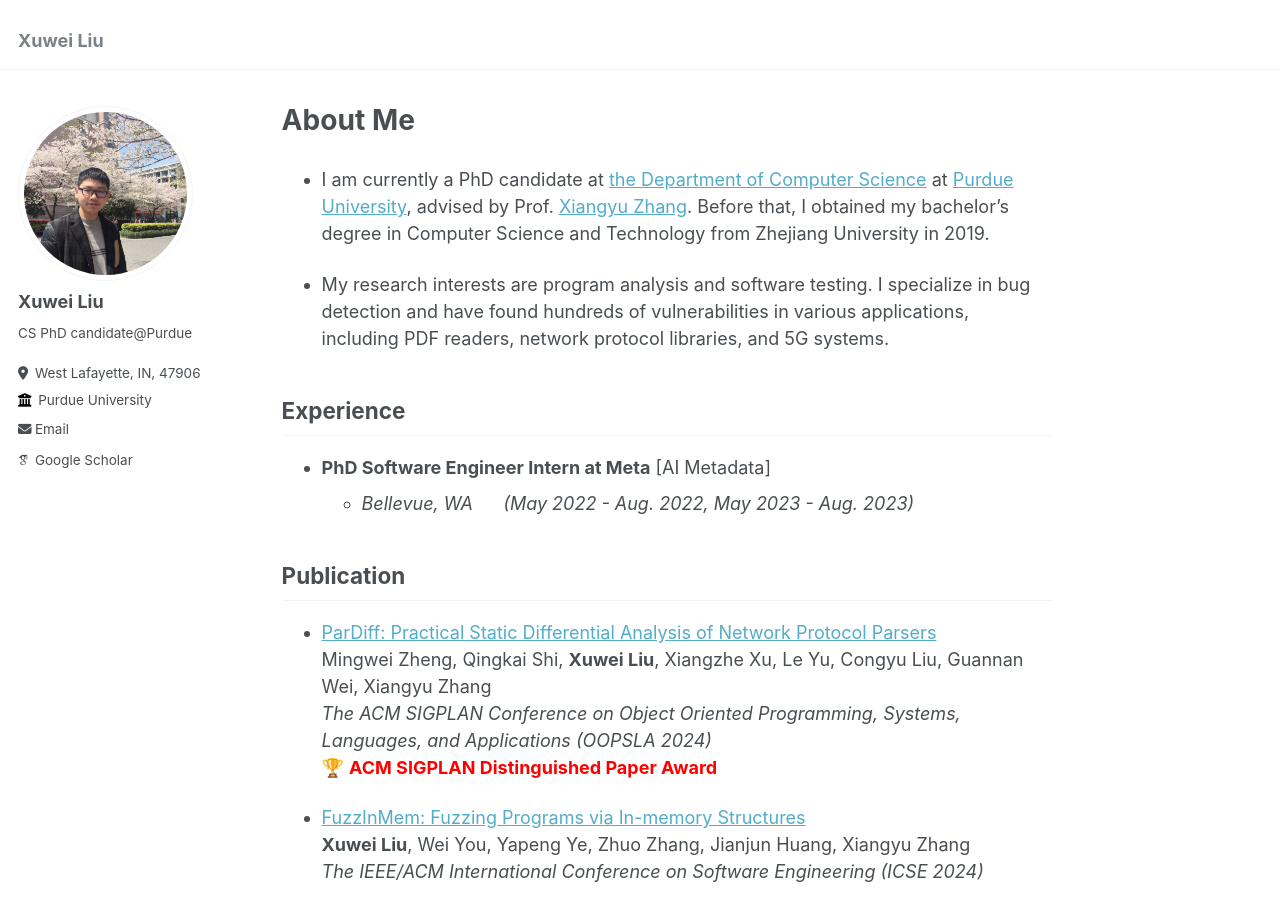
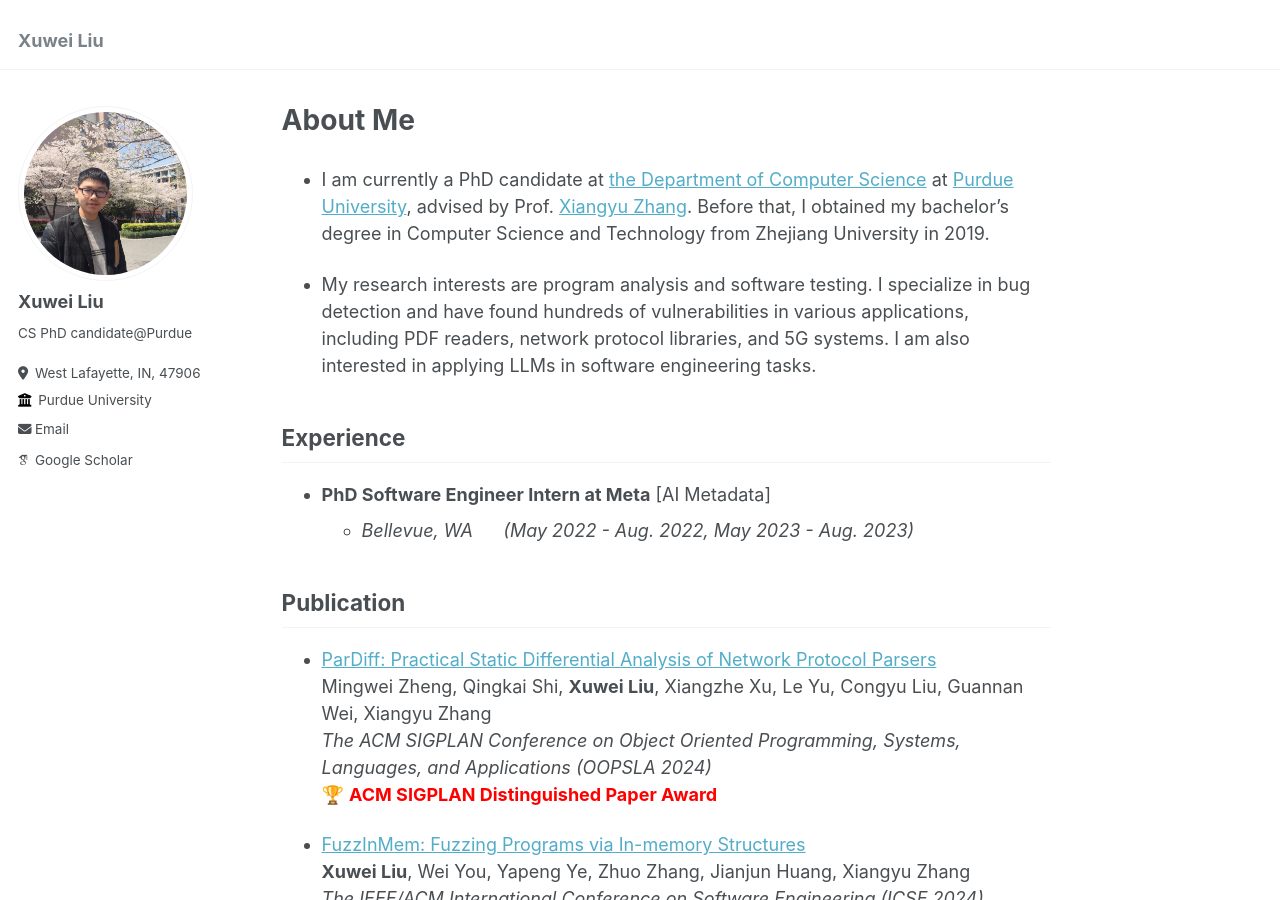
Before and after one commit to shellwayxw/shellwayxw.github.io, a Jekyll site: the page built from _pages/about.md, in a window 1280 px wide and 900 px high. Built offline with Jekyll 4.4.1, drawn with Linux system fonts in a browser that asks for light colours; some web fonts are replaced.

Commit message:
Update about.md

```diff
--- a/_pages/about.md
+++ b/_pages/about.md
@@ -10,7 +10,7 @@ redirect_from:
 
 - I am currently a PhD candidate at [the Department of Computer Science](https://www.cs.purdue.edu/) at [Purdue University](https://www.purdue.edu/), advised by Prof. [Xiangyu Zhang](https://www.cs.purdue.edu/homes/xyzhang/). Before that, I obtained my bachelor’s degree in Computer Science and Technology from Zhejiang University in 2019.
 
-- My research interests are program analysis and software testing. I specialize in bug detection and have found hundreds of vulnerabilities in various applications, including PDF readers, network protocol libraries, and 5G systems.
+- My research interests are program analysis and software testing. I specialize in bug detection and have found hundreds of vulnerabilities in various applications, including PDF readers, network protocol libraries, and 5G systems. I am also interested in applying LLMs in software engineering tasks.
 
 ## Experience
 
```
